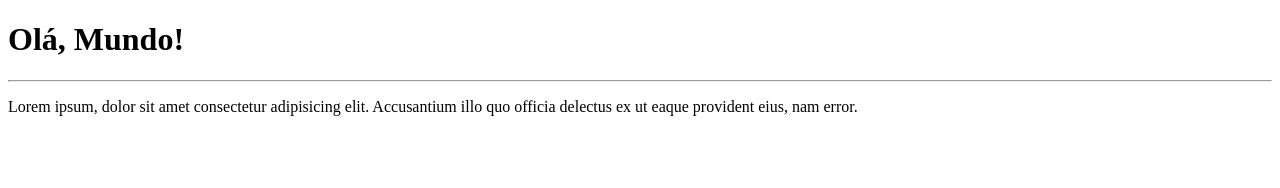
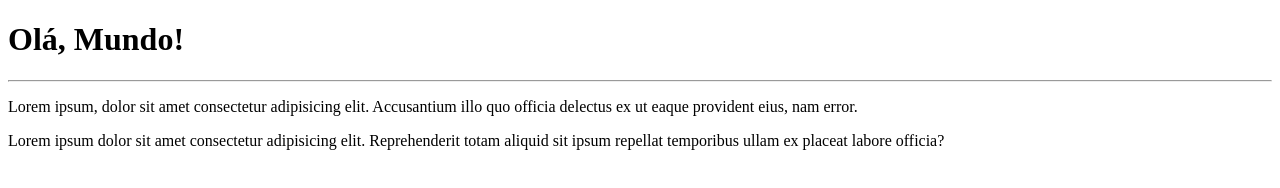
Before and after one commit to emanoelyems/ola-mundo, a plain HTML site: page site-exemplo/index.html in a window 1280 px wide. Drawn offline with Linux system fonts and the light colour scheme.

Commit message:
adicionei um parágrafo

```diff
--- a/site-exemplo/index.html
+++ b/site-exemplo/index.html
@@ -11,5 +11,6 @@
     <hr>
     <p>Lorem ipsum, dolor sit amet consectetur adipisicing elit. Accusantium illo quo officia delectus ex ut eaque provident eius, nam error.
     </p>
+    <p>Lorem ipsum dolor sit amet consectetur adipisicing elit. Reprehenderit totam aliquid sit ipsum repellat temporibus ullam ex placeat labore officia?</p>
 </body>
 </html>
```
